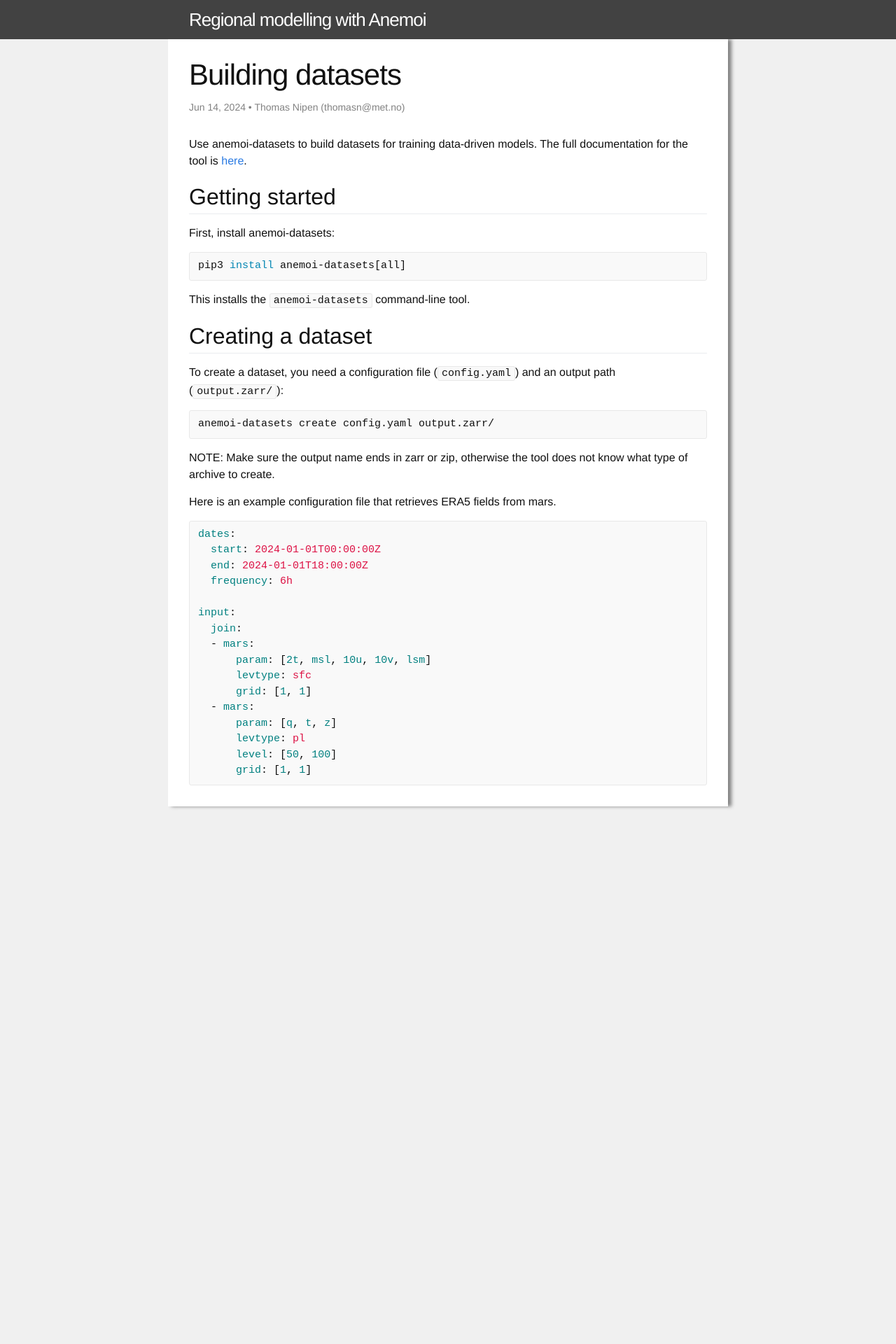
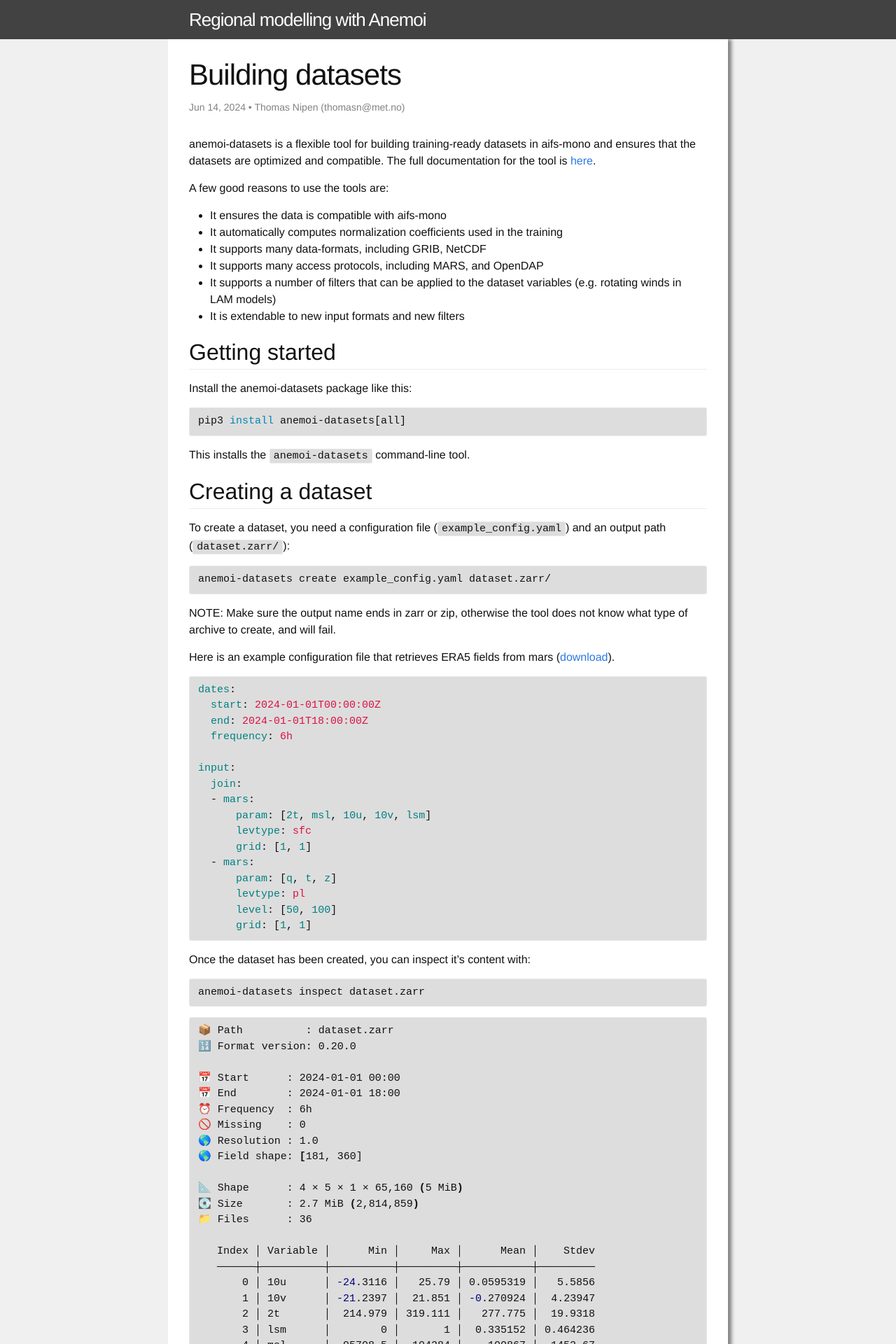
Before and after one commit to metno/anemoi-regional-tutorial, a Jekyll site: the page built from tutorial/building-datasets.markdown, in a window 1280 px wide. Shown: the top 1920 px of the page at 70% size. Built offline with Jekyll 4.4.1, drawn with Linux system fonts in a browser that asks for light colours; before the commit the page ends 1152 px from its top, so only the background shows below that; some of the changed text lies outside the part shown.

Commit message:
More work on website
* Made code blocks slightly darker
* Added more asset files
* Symlink _includes/files into assets/files to avoid duplicate files

```diff
--- /dev/null
+++ b/_includes/files/carra.yaml
@@ -0,0 +1,18 @@
+dates:
+  start: 2024-01-01T00:00:00Z
+  end: 2024-01-01T18:00:00Z
+  frequency: 6h
+
+input:
+  pipe:
+    - cds:
+      format: 'grib'
+      domain: 'east_domain'
+      dataset: reanalysis-carra-single-levels
+      level_type: surface_or_atmosphere
+      variable: [  '2m_relative_humidity',
+            '2m_temperature',
+            'total_column_integrated_water_vapour'
+            ]
+      product_type: 'analysis'
+    - carra: {}
--- /dev/null
+++ b/_includes/files/example_config.yaml
@@ -0,0 +1,16 @@
+dates:
+  start: 2024-01-01T00:00:00Z
+  end: 2024-01-01T18:00:00Z
+  frequency: 6h
+
+input:
+  join:
+  - mars:
+      param: [2t, msl, 10u, 10v, lsm]
+      levtype: sfc
+      grid: [1, 1]
+  - mars:
+      param: [q, t, z]
+      levtype: pl
+      level: [50, 100]
+      grid: [1, 1]
--- a/css/main.scss
+++ b/css/main.scss
@@ -29,7 +29,6 @@ $on-palm:          600px;
 $on-laptop:        800px;
 
 
-
 // Use media queries like this:
 // @include media-query($on-palm) {
 //     .wrapper {
@@ -51,3 +50,10 @@ $on-laptop:        800px;
         "layout",
         "syntax-highlighting"
 ;
+
+pre {
+    background-color: #dddddd;
+}
+code {
+    background-color: #dddddd;
+}
--- a/tutorial/building-datasets.markdown
+++ b/tutorial/building-datasets.markdown
@@ -7,12 +7,22 @@ order: 2
 tags: anemoi
 ---
 
-Use anemoi-datasets to build datasets for training data-driven models. The full documentation for the tool is
+anemoi-datasets is a flexible tool for building training-ready datasets in aifs-mono and ensures that the
+datasets are optimized and compatible. The full documentation for the tool is
 [here](https://anemoi-datasets.readthedocs.io/en/latest/).
+
+A few good reasons to use the tools are:
+- It ensures the data is compatible with aifs-mono
+- It automatically computes normalization coefficients used in the training
+- It supports many data-formats, including GRIB, NetCDF
+- It supports many access protocols, including MARS, and OpenDAP
+- It supports a number of filters that can be applied to the dataset variables (e.g. rotating winds in LAM
+        models)
+- It is extendable to new input formats and new filters
 
 ## Getting started
 
-First, install anemoi-datasets:
+Install the anemoi-datasets package like this:
 
 {% highlight bash %}
 pip3 install anemoi-datasets[all]
@@ -23,32 +33,92 @@ This installs the `anemoi-datasets` command-line tool.
 ## Creating a dataset
 
 To create a dataset, you need a configuration file
-(`config.yaml`) and an output path (`output.zarr/`):
+(`example_config.yaml`) and an output path (`dataset.zarr/`):
 
 {% highlight bash %}
-anemoi-datasets create config.yaml output.zarr/
+anemoi-datasets create example_config.yaml dataset.zarr/
 {% endhighlight %}
 
 NOTE: Make sure the output name ends in zarr or zip, otherwise the tool
-does not know what type of archive to create.
+does not know what type of archive to create, and will fail.
 
-Here is an example configuration file that retrieves ERA5 fields from mars.
+Here is an example configuration file that retrieves ERA5 fields from mars
+([download]({{ site.baseurl }}/assets/files/example_config.yaml )).
 
 {% highlight yaml %}
-dates:
-  start: 2024-01-01T00:00:00Z
-  end: 2024-01-01T18:00:00Z
-  frequency: 6h
+{% include files/example_config.yaml %}
+{% endhighlight %}
 
-input:
-  join:
-  - mars:
-      param: [2t, msl, 10u, 10v, lsm]
-      levtype: sfc
-      grid: [1, 1]
-  - mars:
-      param: [q, t, z]
-      levtype: pl
-      level: [50, 100]
-      grid: [1, 1]
+Once the dataset has been created, you can inspect it's content with:
+{% highlight bash %}
+anemoi-datasets inspect dataset.zarr
 {% endhighlight %}
+
+{% highlight bash %}
+📦 Path          : dataset.zarr
+🔢 Format version: 0.20.0
+
+📅 Start      : 2024-01-01 00:00
+📅 End        : 2024-01-01 18:00
+⏰ Frequency  : 6h
+🚫 Missing    : 0
+🌎 Resolution : 1.0
+🌎 Field shape: [181, 360]
+
+📐 Shape      : 4 × 5 × 1 × 65,160 (5 MiB)
+💽 Size       : 2.7 MiB (2,814,859)
+📁 Files      : 36
+
+   Index │ Variable │      Min │     Max │      Mean │    Stdev
+   ──────┼──────────┼──────────┼─────────┼───────────┼─────────
+       0 │ 10u      │ -24.3116 │   25.79 │ 0.0595319 │   5.5856
+       1 │ 10v      │ -21.2397 │  21.851 │ -0.270924 │  4.23947
+       2 │ 2t       │  214.979 │ 319.111 │   277.775 │  19.9318
+       3 │ lsm      │        0 │       1 │  0.335152 │ 0.464236
+       4 │ msl      │  95708.5 │  104284 │    100867 │  1452.67
+   ──────┴──────────┴──────────┴─────────┴───────────┴─────────
+🔋 Dataset ready, last update 2 hours ago.
+📊 Statistics ready.
+{% endhighlight %}
+
+## Extending anemoi-datasets
+
+anemoi-datasets is a powerful tool with a lot of functionality. However, you may have data in unsupported
+formats, or you need to convert variables in the dataset to match those in ERA5. In this tutorial, we will
+extend anemoi-datasets to create dataset for CARRA.
+
+If you want to go down this route, you need to clone the repository
+
+{% highlight bash %}
+git clone git@github.com:ecmwf/anemoi-datasets
+cd anemoi-datasets
+virtualenv .venv
+pip install -e .[all]
+{% endhighlight %}
+
+To add new filters, add a new python file to `src/anemoi/datasets/create/functions/filter`. To add a new
+source, add a new python file to `src/anemoi/datasets/create/functions/source`.
+
+CARRA is stored on the Climate Data Store (CDS) so we need a new source. Create the file
+`src/anemoi/datasets/create/functions/source/cds.py` ([download]({{ site.baseurl }}/assets/files/cds.py )):
+
+{% highlight python %}
+{% include files/cds.py %}
+{% endhighlight %}
+
+Next, as not all variables in CARRA are the same as in ERA5, we need to convert these. One example is the fact
+that CARRA stores orography, whereas in the ERA5 datasets we use geopotential height. To solve this, we define
+a very specific filter that performs all transformations needed on the CARRA dataset: Ideally,
+each of these transformations could be a separate filter allowing for code reuse across datasets, but to
+simplify the tutorial, we use one filter. Create a file called:
+`src/anemoi/datasets/create/functions/filters/carra.py` ([download]({{ site.baseurl }}/assets/files/carra.py )):
+
+{% highlight python %}
+{% include files/carra.py %}
+{% endhighlight %}
+
+Create a `carra.yaml` config file ([download]({{ site.baseurl }}/assets/files/carra.yaml )):
+
+{% highlight yaml %}
+{% include files/carra.yaml %}
+{% endhighlight %}
```
Also changed, not shown: assets/files/dependencies.yaml (deleted, +0 -67 lines), 6 other files.
